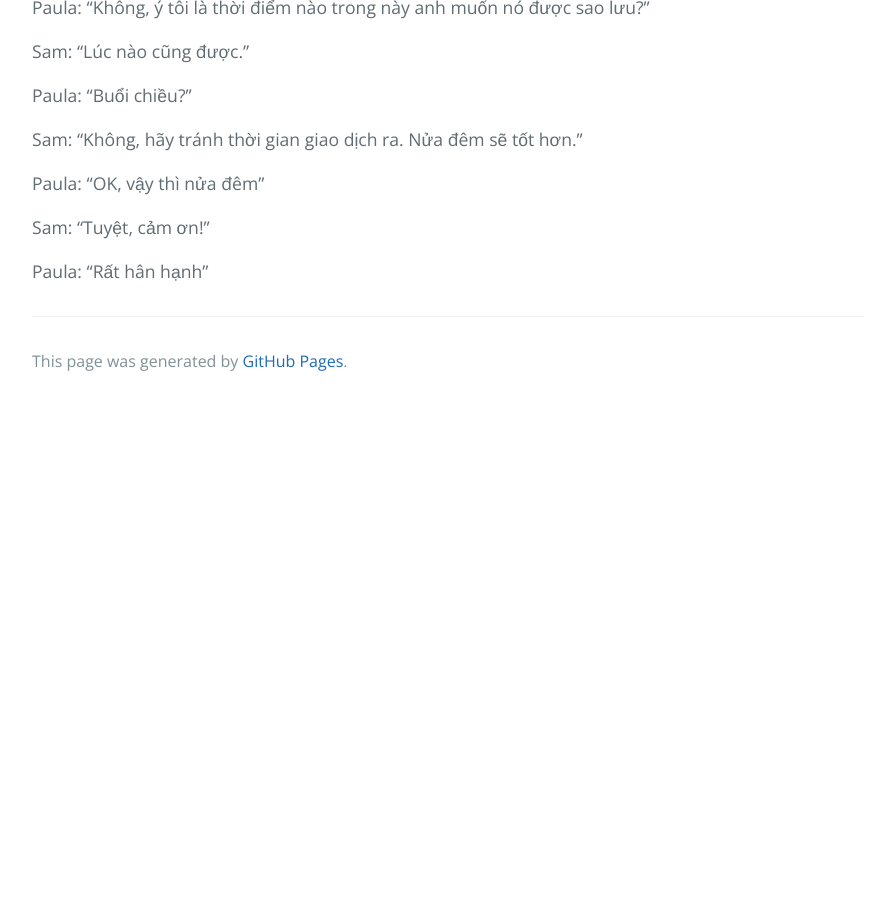
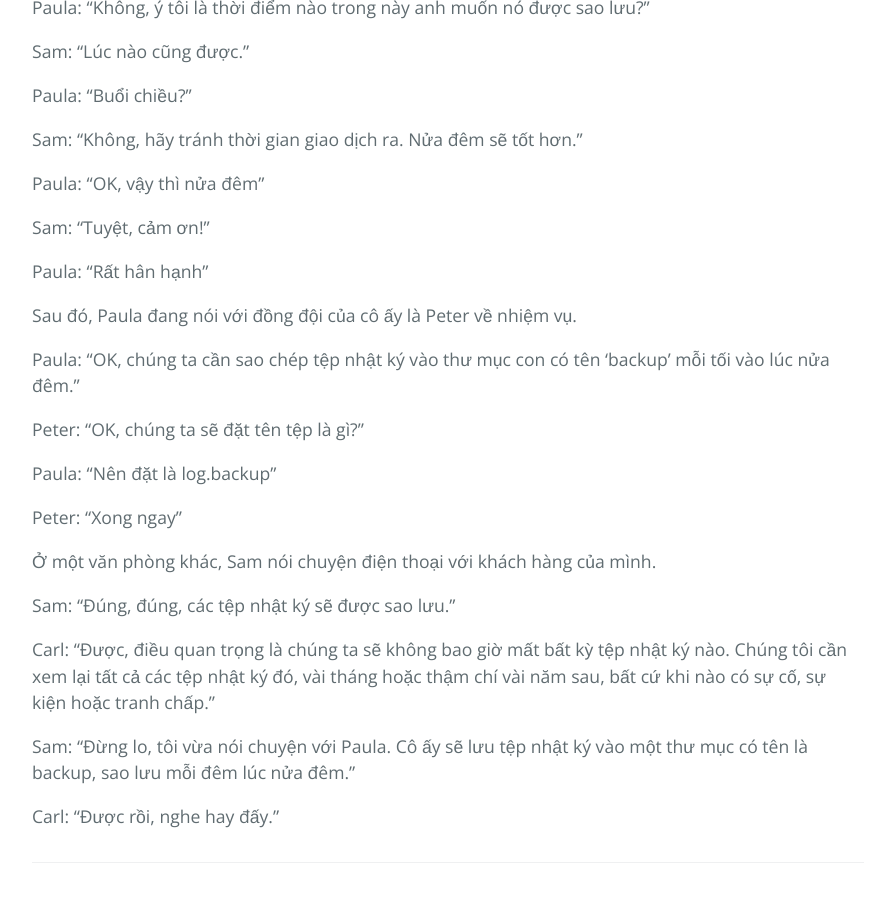
Before and after one commit to HaiBV/haibv.github.io, a Jekyll site: the page built from clean-coder/chapter-7-acceptance-testing.md, in a window 1280 px wide and 900 px high, scrolled down 4006 px. Shown: the whole window, without its empty margins (192-1069 px from the left). Built offline with Jekyll 4.4.1, drawn with Linux system fonts in a browser that asks for light colours; our own code applies the rules of GitHub Pages for plain Markdown files; before the commit the page ends 4411 px from its top, so only the background shows below that.

Commit message:
Book - The Clean Coder - Chapter 7 - Acceptance Testing

```diff
--- a/clean-coder/chapter-7-acceptance-testing.md
+++ b/clean-coder/chapter-7-acceptance-testing.md
@@ -99,3 +99,23 @@ Paula: "OK, vậy thì nửa đêm"
 Sam: "Tuyệt, cảm ơn!"
 
 Paula: "Rất hân hạnh"
+
+Sau đó, Paula đang nói với đồng đội của cô ấy là Peter về nhiệm vụ.
+
+Paula: "OK, chúng ta cần sao chép tệp nhật ký vào thư mục con có tên 'backup' mỗi tối vào lúc nửa đêm."
+
+Peter: "OK, chúng ta sẽ đặt tên tệp là gì?"
+
+Paula: "Nên đặt là log.backup"
+
+Peter: "Xong ngay"
+
+Ở một văn phòng khác, Sam nói chuyện điện thoại với khách hàng của mình.
+
+Sam: "Đúng, đúng, các tệp nhật ký sẽ được sao lưu."
+
+Carl: "Được, điều quan trọng là chúng ta sẽ không bao giờ mất bất kỳ tệp nhật ký nào. Chúng tôi cần xem lại tất cả các tệp nhật ký đó, vài tháng hoặc thậm chí vài năm sau, bất cứ khi nào có sự cố, sự kiện hoặc tranh chấp."
+
+Sam: "Đừng lo, tôi vừa nói chuyện với Paula. Cô ấy sẽ lưu tệp nhật ký vào một thư mục có tên là backup, sao lưu mỗi đêm lúc nửa đêm."
+
+Carl: "Được rồi, nghe hay đấy."
```
